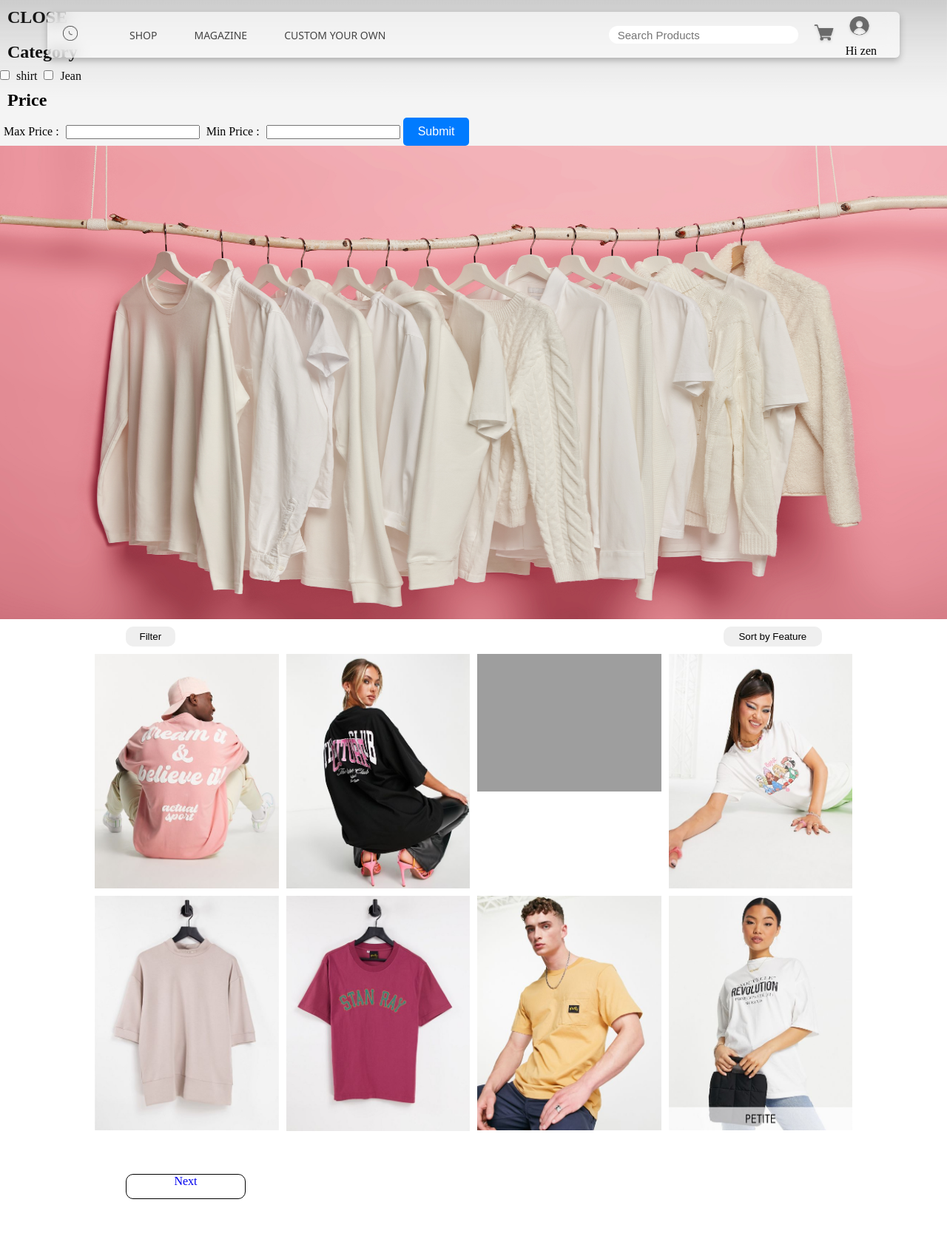
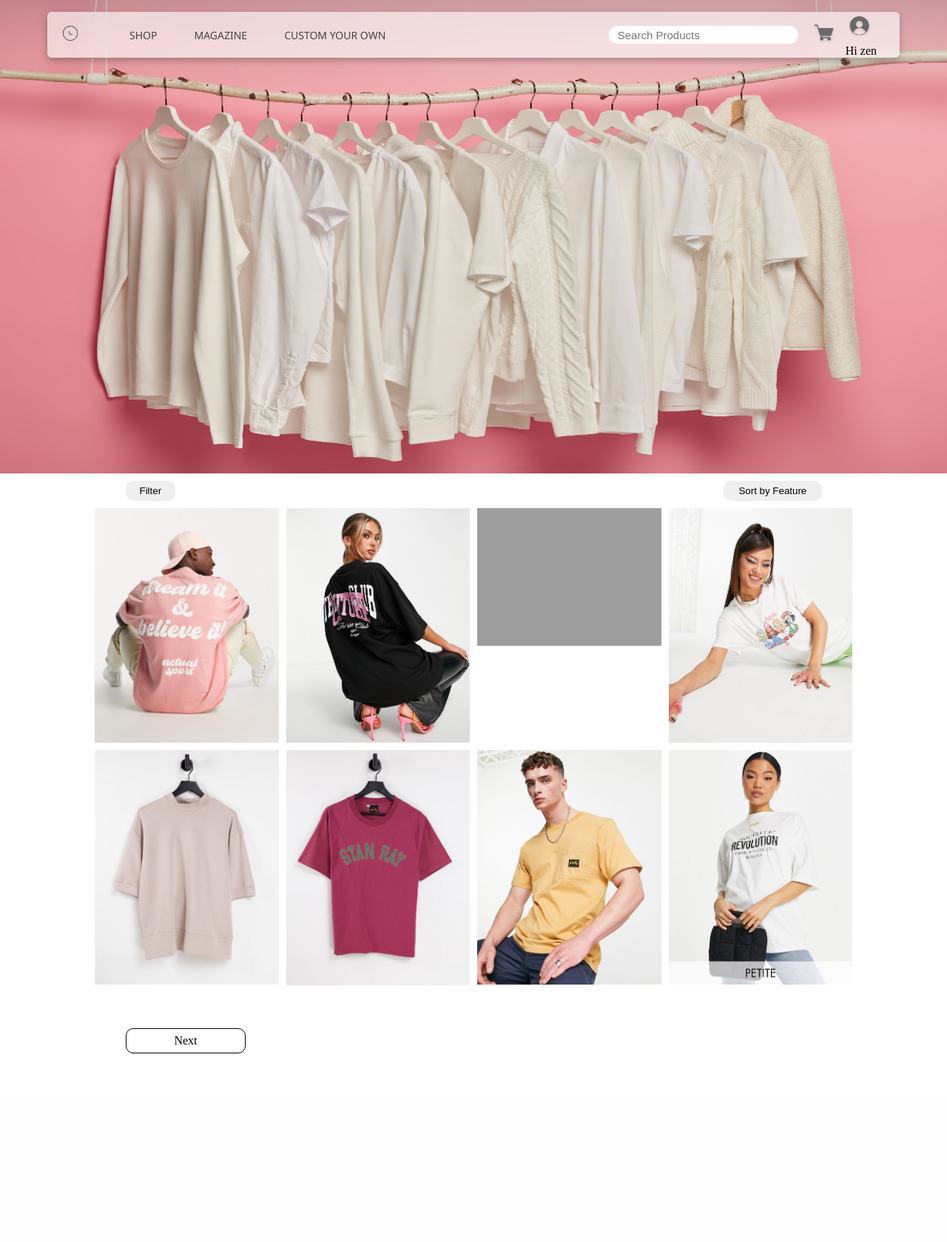
Before and after one commit to PataninThongsongsom/Miniprojectweb, a PHP site: page /php/Shop.php in a window 1280 px wide. Shown: the whole page at 74% size. After the commit the page ends 1424 px from the top, so only its background shows below. Run offline with PHP 8.4, Linux system fonts and the light colour scheme; a user stored in the database is signed in; data comes from the database, SQL or seed files in the repository; some libraries are stand-ins or nearby versions; grey boxes are pictures that could not be loaded.

Commit message:
change style filter

```diff
--- a/css/style.css
+++ b/css/style.css
@@ -378,8 +378,11 @@
     justify-content: space-between;
 }
 .Next-pic a{
-
-    display: block;
+    color: #000;
+    text-align: center;
+    align-items: center;
+    justify-content: center;
+    display: flex;
     margin: 10px;
     border-radius: 10px;
     width: 10em;
@@ -403,30 +406,37 @@
 
 
 #side {
-    background-color: #f4f4f4; /* Adjust the color as needed */
+    background-color: #e7e7e7;
+    height: 100%;
+    padding-right: 20%;
+    position: absolute;
+    color: #090909;
+    position: fixed;
+    z-index: 10;
+    display: none;
 }
 #side h1 {
-    font-size: 1.5rem; /* Adjust the font size as needed */
-    padding: 10px; /* Add padding to headings for better spacing */
+    font-size: 1.5rem;
+    padding: 10px;
 }
 
 #side label {
-    font-size: 1rem; /* Adjust the font size for labels */
-    padding: 5px; /* Add padding to labels for better spacing */
+    font-size: 1rem;
+    padding: 5px;
 }
 #side input[type="checkbox"] {
-    margin-right: 0px; /* Add spacing between checkboxes and labels */
+    margin-right: 0px;
 }
 
 #side input[type="checkbox"]:checked + label {
-    font-weight: bold; /* Make the label bold when the checkbox is checked */
+    font-weight: bold;
 }
 #submit-filter {
-    background-color: #007bff; /* Change the button background color */
-    color: white; /* Change the text color */
+    background-color: #007bff;
+    color: white;
     border: none;
-    padding: 10px 20px; /* Adjust padding as needed */
-    font-size: 1rem; /* Adjust the font size */
-    border-radius: 5px; /* Add rounded corners */
+    padding: 10px 20px;
+    font-size: 1rem;
+    border-radius: 5px;
     cursor: pointer;
 }
--- a/php/Shop.php
+++ b/php/Shop.php
@@ -71,9 +71,9 @@
 
                 <h1>Price</h1>
                 <label for="max-price">Max Price : </label>
-                <input type="text">
+                <input type="number"><br>
                 <label for="max-price">Min Price : </label>
-                <input type="text">
+                <input type="number"><br>
                 <input type="submit" id="submit-filter">
         </form>
     </nav>
```
